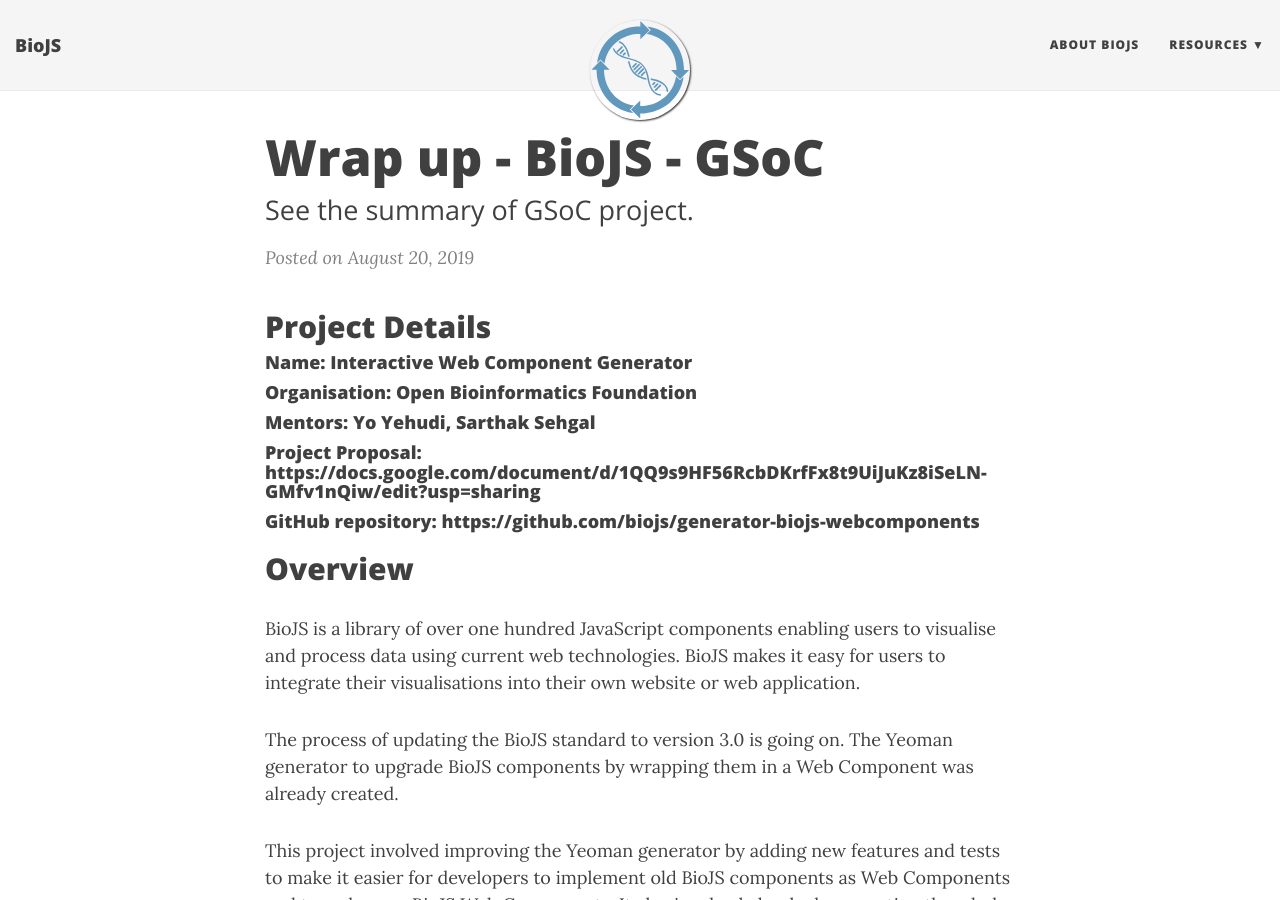
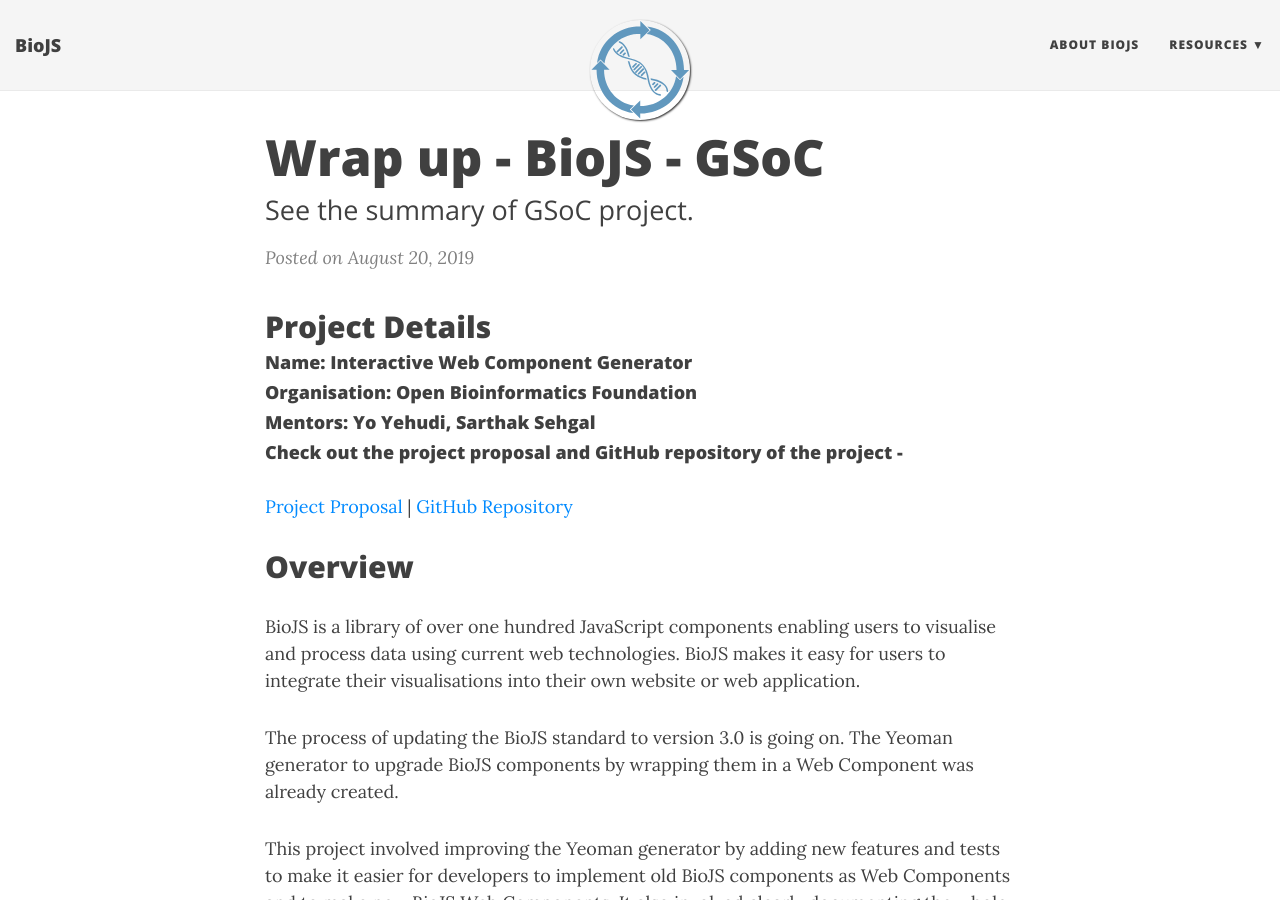
Before and after one commit to biojs/biojs.github.io, a Jekyll site: the page built from _posts/2019-08-20-gsoc-wrap-up.md, in a window 1280 px wide and 900 px high. Built offline with Jekyll 4.4.1, drawn with Linux system fonts in a browser that asks for light colours; nearby versions of some CDN libraries.

Commit message:
Changed URLs to working links

```diff
--- a/_posts/2019-08-20-gsoc-wrap-up.md
+++ b/_posts/2019-08-20-gsoc-wrap-up.md
@@ -9,8 +9,8 @@
 #### Name: Interactive Web Component Generator
 #### Organisation: Open Bioinformatics Foundation
 #### Mentors: Yo Yehudi, Sarthak Sehgal
-#### Project Proposal: https://docs.google.com/document/d/1QQ9s9HF56RcbDKrfFx8t9UiJuKz8iSeLN-GMfv1nQiw/edit?usp=sharing
-#### GitHub repository: https://github.com/biojs/generator-biojs-webcomponents
+#### Check out the project proposal and GitHub repository of the project -
+[Project Proposal](https://docs.google.com/document/d/1QQ9s9HF56RcbDKrfFx8t9UiJuKz8iSeLN-GMfv1nQiw/edit?usp=sharing) | [GitHub Repository](https://github.com/biojs/generator-biojs-webcomponents)
 
 ## Overview
 BioJS is a library of over one hundred JavaScript components enabling users to visualise and process data using current web technologies. BioJS makes it easy for users to integrate their visualisations into their own website or web application.
```
